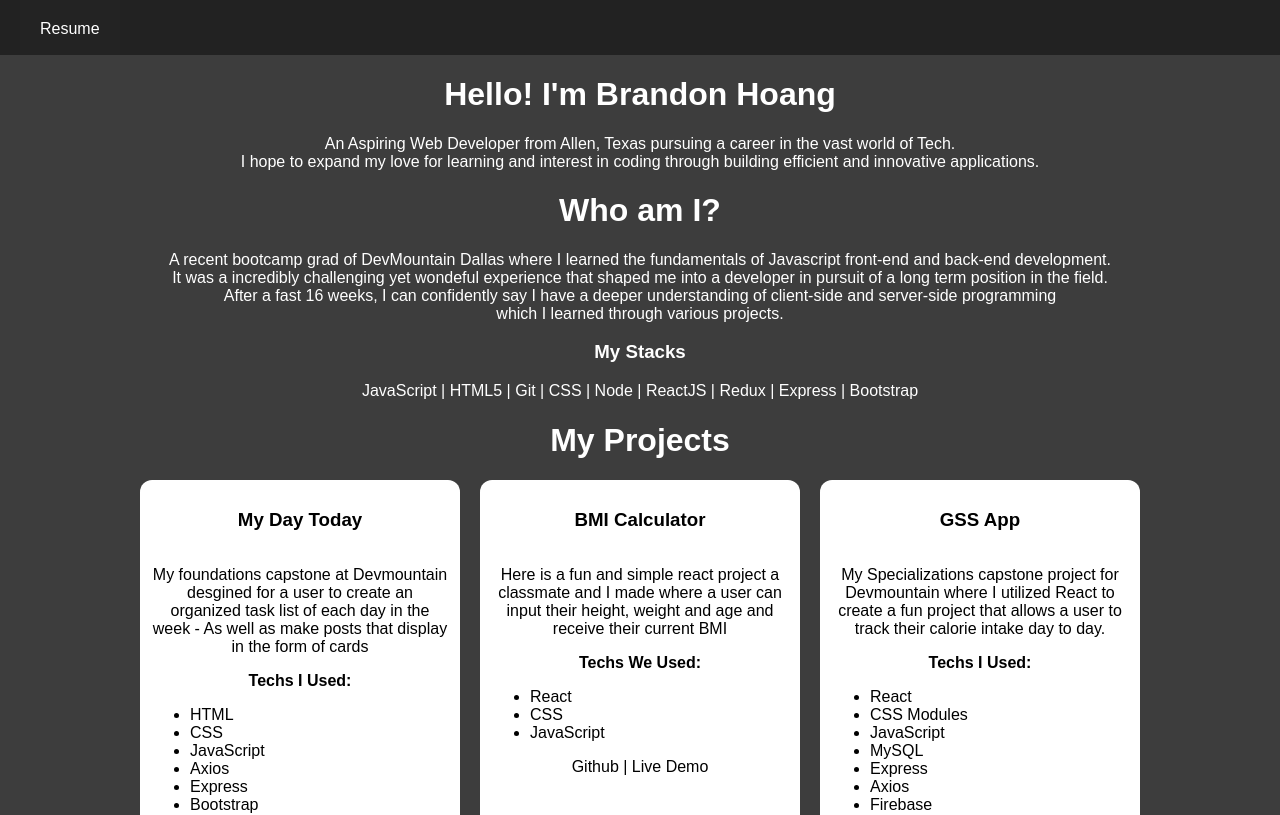
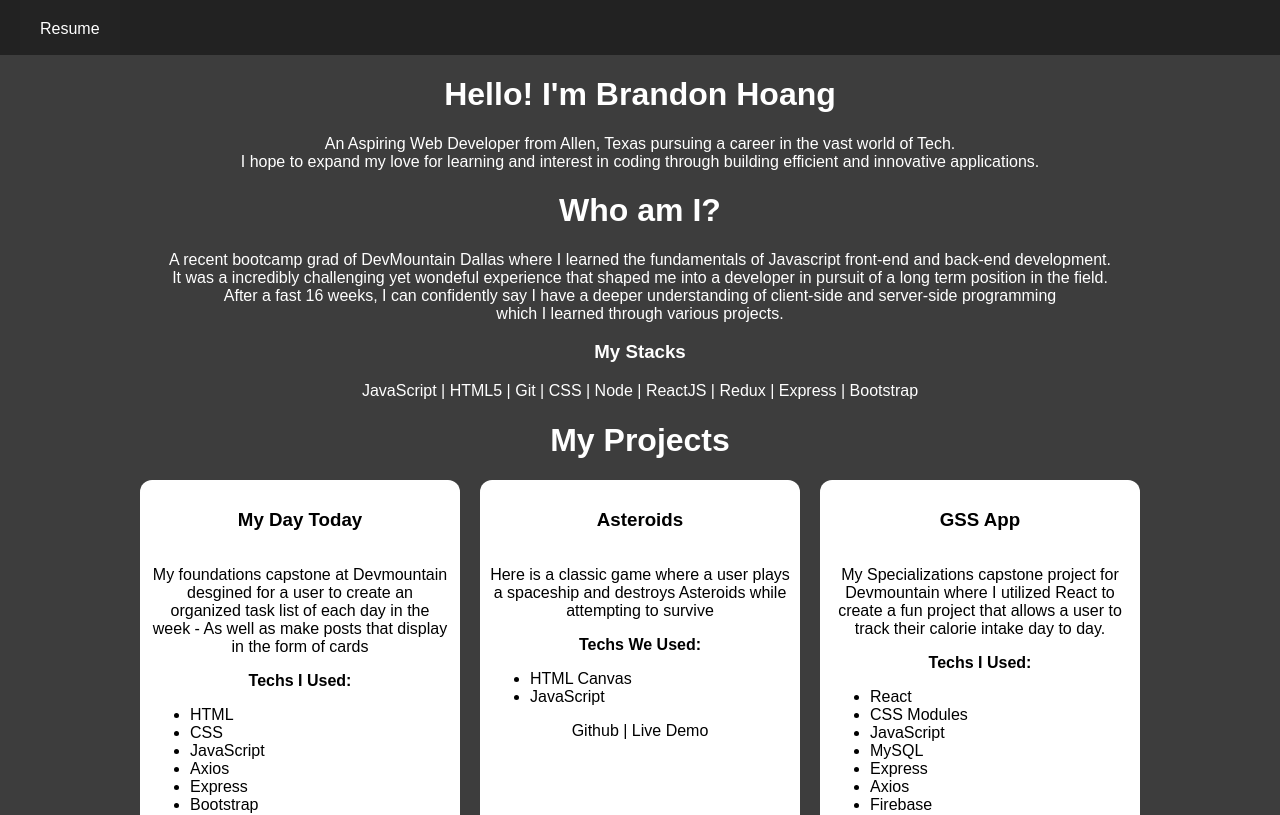
Before and after one commit to enbecoding/react-portfolio, a React (Create React App) app: page / in a window 1280 px wide. Shown: the top 815 px of the page. Built offline with nearby package versions, Linux system fonts and the light colour scheme.

Commit message:
changed 2nd project

```diff
--- a/src/components/pageComponents/Projects.jsx
+++ b/src/components/pageComponents/Projects.jsx
@@ -35,24 +35,23 @@ const Projects = () => {
           </div>
         </div>
         <div className={styles.project_card}>
-            <h3>BMI Calculator</h3>
-            <p>Here is a fun and simple react project a classmate and I made where a user can input their height, weight and age and receive their current BMI</p>
+            <h3>Asteroids</h3>
+            <p>Here is a classic game where a user plays a spaceship and destroys Asteroids while attempting to survive</p>
             <strong>Techs We Used:</strong>
             <ul>
-              <li>React</li>
-              <li>CSS</li>
+              <li>HTML Canvas</li>
               <li>JavaScript</li>
             </ul>
             <div className={styles.project_card_links}>
             <a
-              href="https://github.com/enbecoding/bmi-calculator"
+              href="https://github.com/enbecoding/asteroids-js"
               rel="noreferrer"
               target="_blank"
             > Github {""}
             </a>
             {""}|{""}
             <a
-              href="https://hj-bmi-calculator.netlify.app/"
+              href="https://enbecodes-asteroids.netlify.app/"
               rel="noreferrer"
               target="_blank"
             > Live Demo
```
